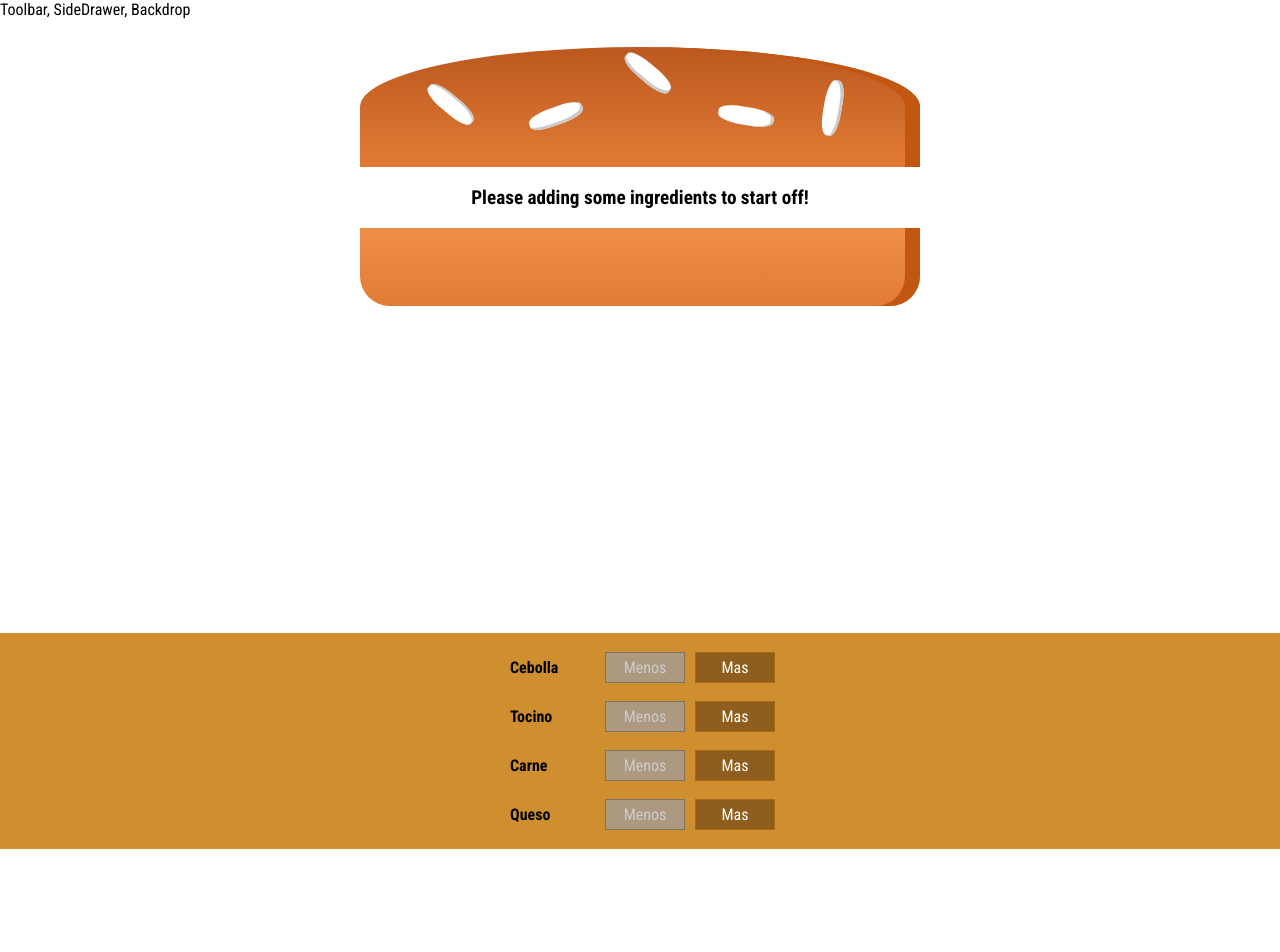
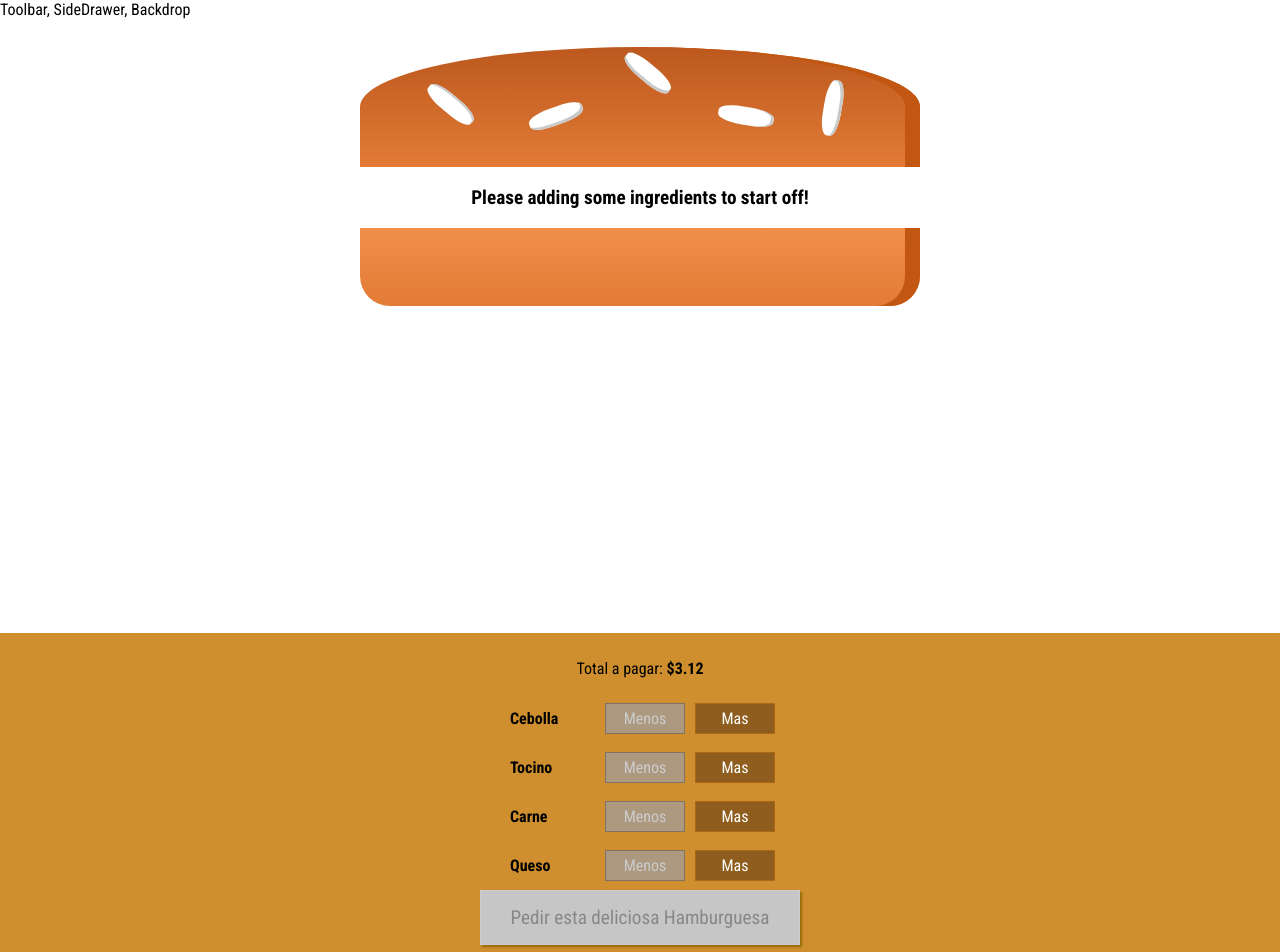
Before and after one commit to fernanitychamp/Burgernow, a React app: page / in a window 1280 px wide. Shown: the top 952 px of the page. Before the commit the page ends 849 px from the top, so only its background shows below. Built offline with nearby package versions, Linux system fonts and the light colour scheme.

Commit message:
implementado boton y handler para comprar

```diff
--- a/src/components/Burger/BuildControls/BuildControls.css
+++ b/src/components/Burger/BuildControls/BuildControls.css
@@ -8,3 +8,44 @@
     margin: auto;
     padding: 10px 0;
 }
+
+.OrderButton {
+    background-color: #DAD735;
+    outline: none;
+    cursor: pointer;
+    border: 1px solid #966909;
+    color: #966909;
+    font-family: inherit;
+    font-size: 1.2em;
+    padding: 15px 30px;
+    box-shadow: 2px 2px 2px #966909;
+}
+
+.OrderButton:hover, .OrderButton:active {
+    background-color: #A0DB41;
+    border: 1px solid #966909;
+    color: #966909;
+}
+
+.OrderButton:disabled {
+    background-color: #C7C6C6;
+    cursor: not-allowed;
+    border: 1px solid #ccc;
+    color: #888888;
+}
+
+.OrderButton:not(:disabled) {
+    animation: enable 0.3s linear;
+}
+
+@keyframes enable {
+    0% {
+        transform: scale(1);
+    }
+    60% {
+        transform: scale(1.1);
+    }
+    100% {
+        transform: scale(1);
+    }
+}
--- a/src/components/Burger/BuildControls/BuildControls.js
+++ b/src/components/Burger/BuildControls/BuildControls.js
@@ -15,11 +15,13 @@ const controls = [
 const buildControls = (props) => {
     return (
         <div className={Stylesheet.BuildControls}>
+            <p>Total a pagar: <strong>${props.price.toFixed(2)}</strong></p>
             {controls.map(ctrl => (
                 <BuildControl key={ctrl.label} label={ctrl.label}
                     added={() => props.onAddedIngredient(ctrl.type)} removed={() => props.onRemovedIngredient(ctrl.type)}
                     disabled={props.disabled[ctrl.type]} />
             ))}
+            <button className={Stylesheet.OrderButton} disabled={!props.purchasable}>Pedir esta deliciosa Hamburguesa</button>
         </div>
     )
 }
--- a/src/containers/BurgerBuilder/BurgerBuilder.js
+++ b/src/containers/BurgerBuilder/BurgerBuilder.js
@@ -22,7 +22,8 @@ class BurgerBuilder extends Component {
                 cheese: 0,
                 meat: 0
             },
-            totalPrice: 6
+            totalPrice: 3.12,
+            purchasable: false
         }
 
     }
@@ -32,14 +33,26 @@ class BurgerBuilder extends Component {
         updateIngredients[type] += 1
         const newPrice = this.state.totalPrice + INGREDIENTS_PRICE[type]
         this.setState({totalPrice: newPrice, ingredients: updateIngredients})
+        this.updatePurchasable(updateIngredients)
     }
 
     removeIngredientHandler = (type) => {
         const updateCount = this.state.ingredients[type] > 0 ? this.state.ingredients[type] - 1 : 0
         const updateIngredients = {...this.state.ingredients}
         updateIngredients[type] = updateCount
-        const newPrice = this.state.totalPrice > 6 ? this.state.totalPrice - INGREDIENTS_PRICE[type] : 6
+        const newPrice = this.state.totalPrice > 3.12 ? this.state.totalPrice - INGREDIENTS_PRICE[type] : 3.12
         this.setState({totalPrice: newPrice, ingredients: updateIngredients})
+        this.updatePurchasable(updateIngredients)
+    }
+
+    updatePurchasable = (ingredients) => {
+        const sum = Object.keys(ingredients)
+            .map(igKey => {
+                return ingredients[igKey]
+            }).reduce((sum, el) => {
+                return sum + el
+            }, 0)
+        this.setState({purchasable: sum > 0})
     }
 
 
@@ -52,7 +65,8 @@ class BurgerBuilder extends Component {
         return (
             <Aux>
                 <Burger ingredients={this.state.ingredients} />
-                <BuildControls onAddedIngredient={this.addIngredientHandler} onRemovedIngredient={this.removeIngredientHandler} disabled={disabledIngredient} />
+                <BuildControls onAddedIngredient={this.addIngredientHandler} onRemovedIngredient={this.removeIngredientHandler}
+                    disabled={disabledIngredient} price={this.state.totalPrice} purchasable={this.state.purchasable} />
             </Aux>
         )
     }
```
